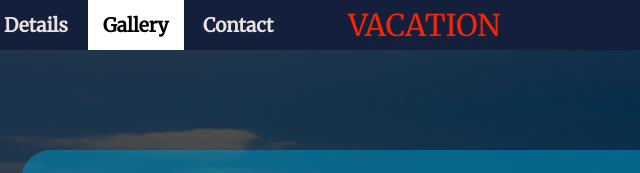
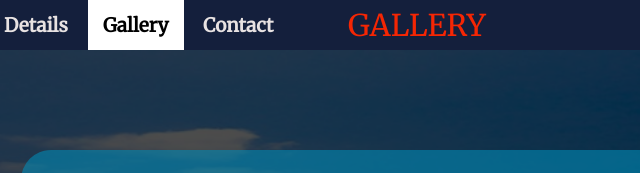
Before and after one commit to SPCL-JM-WEB-APP/phptpgraphy_website, a plain HTML site: page gallery.html in a window 1280 px wide. Shown: the top 173 px of the page, 207-847 px from the left. Drawn offline with Linux system fonts and the light colour scheme.

Commit message:
Update gallery.html

```diff
--- a/gallery.html
+++ b/gallery.html
@@ -30,7 +30,7 @@
 						<span class="icon-bar"></span>
 					</button>
 					<div class="navbar-brand navbar-brand-centered">
-						<h2><a href="index.html">VACATION</a></h2>
+						<h2><a href="index.html">GALLERY</a></h2>
 					</div>
 				</div>
 
```
